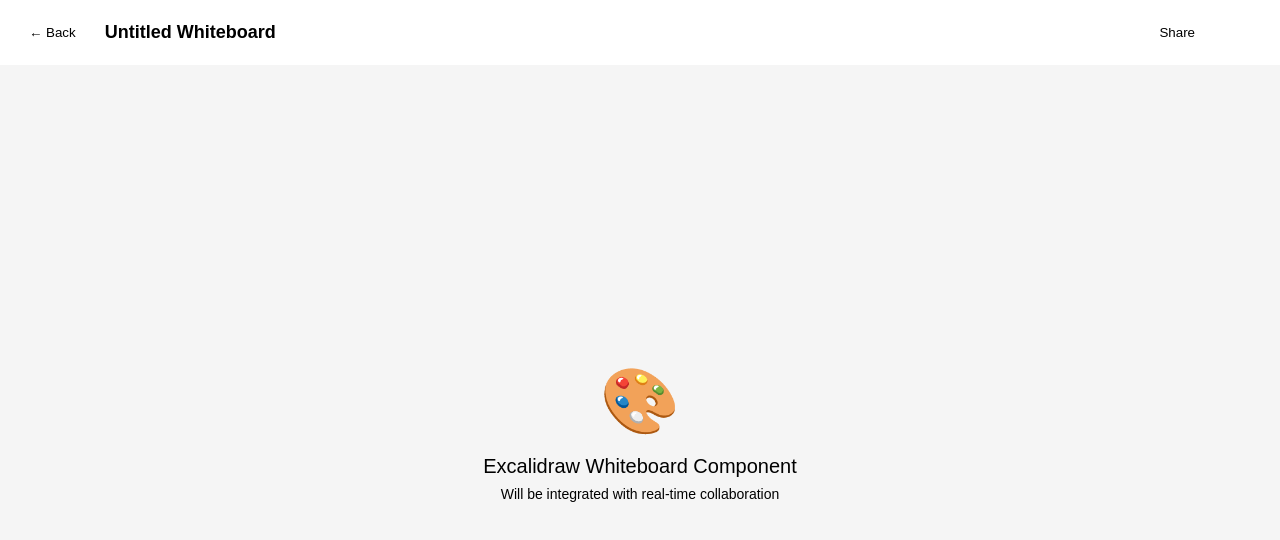
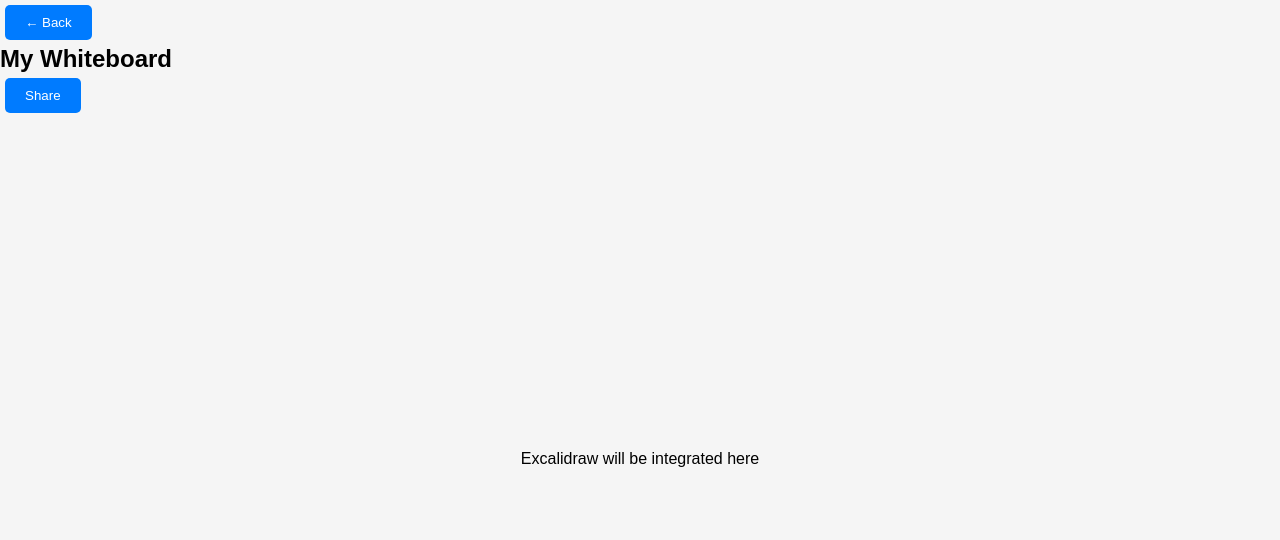
Before and after one commit to IronwallxR5/Let-s_Collab, a React app in the folder frontend/: page /whiteboard/1 in a window 1280 px wide. Shown: the top 540 px of the page. Built offline with nearby package versions, Linux system fonts and the light colour scheme; the HTML template or start-up script is replaced by a standard one.

Commit message:
simplify whiteboard page

```diff
--- a/frontend/src/pages/WhiteboardPage.jsx
+++ b/frontend/src/pages/WhiteboardPage.jsx
@@ -1,31 +1,20 @@
 import React from 'react';
 import './WhiteboardPage.css';
 
-const WhiteboardPage = () => {
+function WhiteboardPage() {
   return (
     <div className="whiteboard-page">
-      <div className="whiteboard-toolbar">
-        <div className="toolbar-left">
-          <button className="btn-back">← Back</button>
-          <h2 className="whiteboard-name">Untitled Whiteboard</h2>
-        </div>
-        <div className="toolbar-right">
-          <button className="btn-share">Share</button>
-          <div className="collaborators">
-            <div className="avatar">You</div>
-          </div>
-        </div>
+      <div className="toolbar">
+        <button>← Back</button>
+        <h2>My Whiteboard</h2>
+        <button>Share</button>
       </div>
 
       <div className="whiteboard-content">
-        <div className="placeholder">
-          <div className="placeholder-icon">🎨</div>
-          <p className="placeholder-title">Excalidraw Whiteboard Component</p>
-          <p className="placeholder-text">Will be integrated with real-time collaboration</p>
-        </div>
+        <p>Excalidraw will be integrated here</p>
       </div>
     </div>
   );
-};
+}
 
 export default WhiteboardPage;
```
